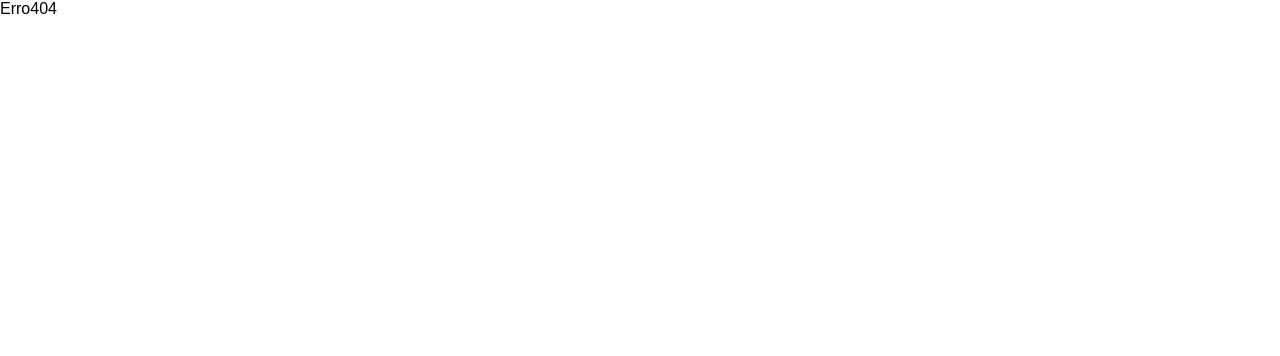
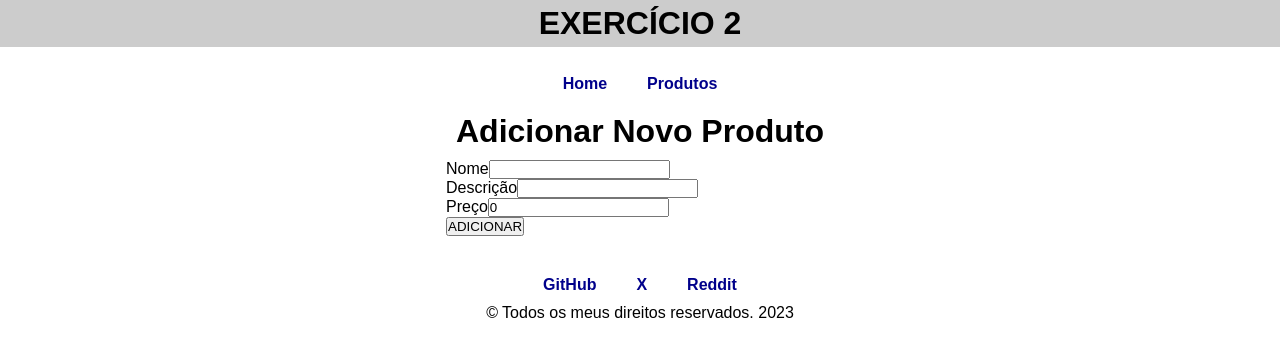
Before and after one commit to G3n4r00/Att-Checkpoint5, a React (Vite) app: page /adicionar/produto in a window 1280 px wide. Before the commit this address had no page. Shown: the top 356 px of the page. Built offline with nearby package versions, Linux system fonts and the light colour scheme.

Commit message:
nada funciona

```diff
--- a/src/main.jsx
+++ b/src/main.jsx
@@ -10,7 +10,7 @@ import Produtos from './routes/Produtos.jsx';
 import EditarProdutos from './routes/EditarProdutos.jsx';
 import ExcluirProdutos from './routes/ExcluirProdutos.jsx';
 import Erro404 from './routes/Erro404.jsx'
-import AdicionarProduto from './routes/AdicionarProdutos.jsx';
+import AddProduto from './routes/AddProduto.jsx'; // Importe o componente de adição de produtos
 
 const router = createBrowserRouter([
   {
@@ -22,7 +22,7 @@ const router = createBrowserRouter([
       { path: '/produtos', element: <Produtos redirectToExcluirProdutos={redirectToExcluirProdutos} /> },
       { path: '/editar/produtos/:id', element: <EditarProdutos /> },
       { path: '/excluir/produtos/:id', element: <ExcluirProdutos /> },
-      { path: '/adicionar/produtos/:id', element: <AdicionarProduto /> }
+      { path: '/adicionar/produto', element: <AddProduto /> }, // Rota para adicionar produtos
     ],
   },
 ]);
--- /dev/null
+++ b/src/routes/AddProduto.jsx
@@ -0,0 +1,56 @@
+// Novo arquivo AddProduto.jsx
+import React, { useState } from 'react';
+import { ListaProdutos } from '../components/ListaProdutos';
+import { useNavigate } from 'react-router-dom';
+
+export default function AddProduto() {
+  document.title = "ADICIONAR PRODUTO";
+
+  const navigate = useNavigate();
+  const [novoProduto, setNovoProduto] = useState({
+    nome: '',
+    desc: '',
+    preco: 0,
+  });
+
+  const handleChange = (e) => {
+    const { name, value } = e.target;
+    setNovoProduto({ ...novoProduto, [name]: value });
+  };
+
+  const handleSubmit = (e) => {
+    e.preventDefault();
+    const novoProdutoComId = {
+      ...novoProduto,
+      id: ListaProdutos.length + 1,
+    };
+    ListaProdutos.push(novoProdutoComId);
+    alert('Produto adicionado com SUCESSO!');
+    navigate('/produtos');
+  };
+
+  return (
+    <>
+      <div>
+        <h1>Adicionar Novo Produto</h1>
+        <form onSubmit={handleSubmit}>
+          <div>
+            <label htmlFor="idNome">Nome</label>
+            <input type="text" name="nome" id="idNome" value={novoProduto.nome} onChange={handleChange} required />
+          </div>
+          <div>
+            <label htmlFor="idDesc">Descrição</label>
+            <input type="text" name="desc" id="idDesc" value={novoProduto.desc} onChange={handleChange} required />
+          </div>
+          <div>
+            <label htmlFor="idPreco">Preço</label>
+            <input type="number" name="preco" id="idPreco" value={novoProduto.preco} onChange={handleChange} required />
+          </div>
+          <div>
+            <button type="submit">ADICIONAR</button>
+          </div>
+        </form>
+      </div>
+    </>
+  );
+}
--- a/src/routes/AdicionarProdutos.jsx
+++ /dev/null
@@ -1,46 +0,0 @@
-import React, { useState } from "react";
-import { useNavigate } from "react-router-dom";
-
-const AdicionarProduto = () => {
-  const [nome, setNome] = useState("");
-  const [descricao, setDescricao] = useState("");
-  const [preco, setPreco] = useState("");
-  const navigate = useNavigate();
-
-  const handleAdicionarProduto = () => {
-    // Valide os dados do formulário, se necessário
-
-    // Crie um objeto para o novo produto
-    const novoProduto = {
-      id: new Date().getTime(), // Gere um ID único
-      nome: nome,
-      desc: descricao,
-      preco: parseFloat(preco),
-    };
-
-    // Salve ou envie o novo produto para o seu servidor/API, por exemplo.
-    // Em vez disso, por simplicidade, você pode adicionar o produto à ListaProdutos localmente.
-
-    ListaProdutos.push(novoProduto);
-
-    alert("Produto adicionado com sucesso!");
-
-    // Redirecione o usuário de volta para a página de produtos após adicionar o produto.
-    navigate("/produtos");
-  };
-
-  return (
-    <div>
-      <h1>Adicionar Produto</h1>
-      <label>Nome:</label>
-      <input type="text" value={nome} onChange={(e) => setNome(e.target.value)} />
-      <label>Descrição:</label>
-      <input type="text" value={descricao} onChange={(e) => setDescricao(e.target.value)} />
-      <label>Preço:</label>
-      <input type="number" value={preco} onChange={(e) => setPreco(e.target.value)} />
-      <button onClick={handleAdicionarProduto}>Adicionar Produto</button>
-    </div>
-  );
-};
-
-export default AdicionarProduto;
--- a/src/routes/Produtos.jsx
+++ b/src/routes/Produtos.jsx
@@ -45,9 +45,6 @@ export default function Produtos() {
                 <Link to={`/excluir/produtos/${item.id}`}>
                   <Excluir />
                 </Link>
-                <Link to={`/adicionar/produtos/${item.id}`}>
-                  <Adicionar />
-                </Link>
               </td>
             </tr>
           ))}
```
